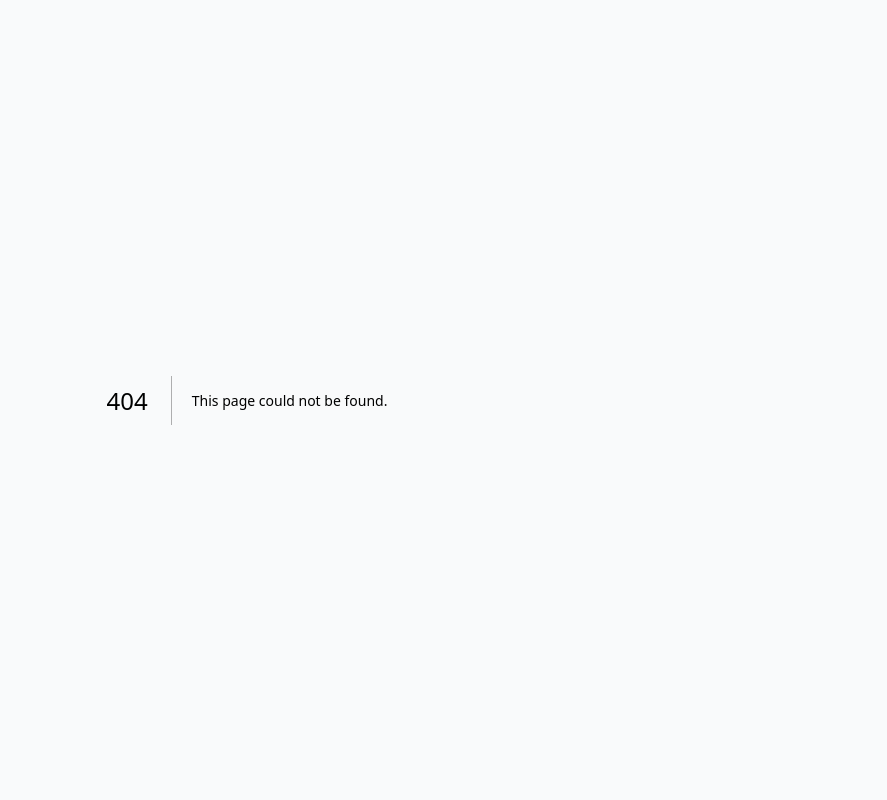
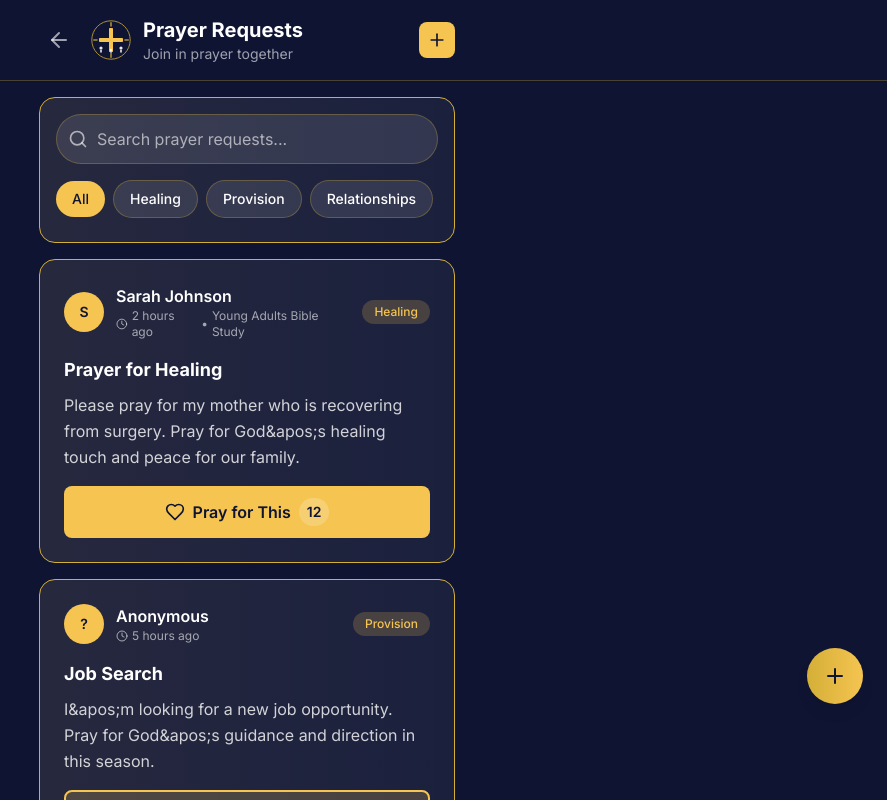
Before and after one commit to eyinjusalako1/gourd, a Next.js app: page /prayers in a window 1280 px wide. Before the commit this address had no page. Shown: the top 800 px of the page, without its empty margins (393-1280 px from the left). Built offline with nearby package versions, Linux system fonts and the light colour scheme.

Commit message:
Add Prayer Requests MVP feature - browse and interact with prayer requests

```diff
--- /dev/null
+++ b/src/app/prayers/page.tsx
@@ -0,0 +1,246 @@
+'use client'
+
+import React, { useState, useEffect } from 'react'
+import { useRouter } from 'next/navigation'
+import { Heart, Plus, Search, Filter, ArrowLeft, User, Clock, Prayer } from 'lucide-react'
+import Logo from '@/components/Logo'
+
+interface PrayerRequest {
+  id: string
+  author: string
+  title: string
+  content: string
+  date: string
+  category: string
+  prayersCount: number
+  hasPrayed: boolean
+  isAnonymous: boolean
+  fellowship?: string
+}
+
+const mockPrayerRequests: PrayerRequest[] = [
+  {
+    id: '1',
+    author: 'Sarah Johnson',
+    title: 'Prayer for Healing',
+    content: 'Please pray for my mother who is recovering from surgery. Pray for God&apos;s healing touch and peace for our family.',
+    date: '2 hours ago',
+    category: 'Healing',
+    prayersCount: 12,
+    hasPrayed: false,
+    isAnonymous: false,
+    fellowship: 'Young Adults Bible Study'
+  },
+  {
+    id: '2',
+    author: 'Anonymous',
+    title: 'Job Search',
+    content: 'I&apos;m looking for a new job opportunity. Pray for God&apos;s guidance and direction in this season.',
+    date: '5 hours ago',
+    category: 'Provision',
+    prayersCount: 8,
+    hasPrayed: true,
+    isAnonymous: true
+  },
+  {
+    id: '3',
+    author: 'Michael Chen',
+    title: 'Family Reconciliation',
+    content: 'My family is going through a difficult season. Pray for restoration and unity in our relationships.',
+    date: '1 day ago',
+    category: 'Relationships',
+    prayersCount: 15,
+    hasPrayed: false,
+    isAnonymous: false,
+    fellowship: 'Men&apos;s Accountability Group'
+  }
+]
+
+const categories = ['All', 'Healing', 'Provision', 'Relationships', 'Faith', 'Family', 'Work', 'Other']
+
+export default function PrayersPage() {
+  const router = useRouter()
+  const [searchQuery, setSearchQuery] = useState('')
+  const [selectedCategory, setSelectedCategory] = useState('All')
+  const [prayerRequests, setPrayerRequests] = useState<PrayerRequest[]>(mockPrayerRequests)
+
+  // Load prayers from localStorage
+  useEffect(() => {
+    const loadPrayers = () => {
+      const savedPrayers = localStorage.getItem('gathered_prayers')
+      if (savedPrayers) {
+        const parsedPrayers = JSON.parse(savedPrayers)
+        setPrayerRequests([...parsedPrayers, ...mockPrayerRequests])
+      }
+    }
+
+    loadPrayers()
+
+    // Listen for storage events
+    window.addEventListener('storage', loadPrayers)
+    return () => window.removeEventListener('storage', loadPrayers)
+  }, [])
+
+  const handlePray = (id: string) => {
+    setPrayerRequests(prev =>
+      prev.map(request =>
+        request.id === id
+          ? { ...request, hasPrayed: !request.hasPrayed, prayersCount: request.hasPrayed ? request.prayersCount - 1 : request.prayersCount + 1 }
+          : request
+      )
+    )
+  }
+
+  const handleCreatePrayer = () => {
+    router.push('/prayers/create')
+  }
+
+  const filteredPrayerRequests = prayerRequests.filter(request => {
+    const matchesCategory = selectedCategory === 'All' || request.category === selectedCategory
+    const matchesSearch = request.title.toLowerCase().includes(searchQuery.toLowerCase()) ||
+                         request.content.toLowerCase().includes(searchQuery.toLowerCase())
+    return matchesCategory && matchesSearch
+  })
+
+  return (
+    <div className="min-h-screen bg-[#0F1433] pb-20">
+      {/* Header */}
+      <div className="bg-[#0F1433] shadow-sm border-b border-[#D4AF37]/30 sticky top-0 z-40">
+        <div className="max-w-md mx-auto px-4">
+          <div className="flex items-center justify-between py-4">
+            <div className="flex items-center space-x-3">
+              <button
+                onClick={() => router.push('/dashboard')}
+                className="p-2 text-white/60 hover:text-white transition-colors"
+                title="Back to Dashboard"
+              >
+                <ArrowLeft className="w-6 h-6" />
+              </button>
+              <Logo size="md" showText={false} />
+              <div>
+                <h1 className="text-xl font-bold text-white">Prayer Requests</h1>
+                <p className="text-sm text-white/60">Join in prayer together</p>
+              </div>
+            </div>
+            <button
+              onClick={handleCreatePrayer}
+              className="bg-[#F5C451] text-[#0F1433] p-2 rounded-lg hover:bg-[#D4AF37] transition-colors"
+            >
+              <Plus className="w-5 h-5" />
+            </button>
+          </div>
+        </div>
+      </div>
+
+      {/* Search and Filters */}
+      <div className="max-w-md mx-auto px-4 py-4">
+        <div className="bg-white/5 border border-[#D4AF37] rounded-2xl p-4 relative overflow-hidden">
+          <div className="absolute inset-0 bg-gradient-to-r from-[#F5C451]/5 to-transparent pointer-events-none"></div>
+          <div className="relative z-10">
+            {/* Search Bar */}
+            <div className="relative mb-4">
+              <Search className="absolute left-3 top-1/2 -translate-y-1/2 w-5 h-5 text-white/60" />
+              <input
+                type="text"
+                placeholder="Search prayer requests..."
+                className="w-full bg-white/10 border border-[#D4AF37]/30 rounded-full py-3 pl-10 pr-4 text-white placeholder-white/60 focus:outline-none focus:border-[#F5C451]"
+                value={searchQuery}
+                onChange={(e) => setSearchQuery(e.target.value)}
+              />
+            </div>
+
+            {/* Category Filters */}
+            <div className="flex items-center space-x-2 overflow-x-auto pb-2">
+              {categories.map(category => (
+                <button
+                  key={category}
+                  onClick={() => setSelectedCategory(category)}
+                  className={`px-4 py-2 rounded-full text-sm font-medium whitespace-nowrap transition-colors ${
+                    selectedCategory === category
+                      ? 'bg-[#F5C451] text-[#0F1433]'
+                      : 'bg-white/10 text-white border border-[#D4AF37]/30 hover:bg-white/20'
+                  }`}
+                >
+                  {category}
+                </button>
+              ))}
+            </div>
+          </div>
+        </div>
+      </div>
+
+      {/* Prayer Requests List */}
+      <div className="max-w-md mx-auto px-4 space-y-4 pb-6">
+        {filteredPrayerRequests.length === 0 ? (
+          <div className="text-center py-12">
+            <Heart className="w-16 h-16 text-white/40 mx-auto mb-4" />
+            <h3 className="text-xl font-semibold text-white mb-2">No prayer requests found</h3>
+            <p className="text-white/80">Be the first to share a prayer request</p>
+          </div>
+        ) : (
+          filteredPrayerRequests.map(request => (
+            <div key={request.id} className="bg-white/5 border border-[#D4AF37] rounded-2xl p-6 relative overflow-hidden">
+              <div className="absolute inset-0 bg-gradient-to-r from-[#F5C451]/5 to-transparent pointer-events-none"></div>
+              <div className="relative z-10">
+                {/* Author Info */}
+                <div className="flex items-center space-x-3 mb-4">
+                  <div className="w-10 h-10 bg-[#F5C451] rounded-full flex items-center justify-center text-sm font-semibold text-[#0F1433]">
+                    {request.isAnonymous ? '?' : request.author.charAt(0)}
+                  </div>
+                  <div className="flex-1">
+                    <h4 className="font-semibold text-white">
+                      {request.isAnonymous ? 'Anonymous' : request.author}
+                    </h4>
+                    <p className="text-xs text-white/60 flex items-center space-x-1">
+                      <Clock className="w-3 h-3" />
+                      <span>{request.date}</span>
+                      {request.fellowship && (
+                        <>
+                          <span>•</span>
+                          <span>{request.fellowship}</span>
+                        </>
+                      )}
+                    </p>
+                  </div>
+                  <span className="px-3 py-1 bg-[#F5C451]/20 text-[#F5C451] rounded-full text-xs font-medium">
+                    {request.category}
+                  </span>
+                </div>
+
+                {/* Prayer Content */}
+                <h3 className="text-lg font-bold text-white mb-2">{request.title}</h3>
+                <p className="text-white/80 leading-relaxed mb-4">{request.content}</p>
+
+                {/* Pray Button */}
+                <button
+                  onClick={() => handlePray(request.id)}
+                  className={`w-full flex items-center justify-center space-x-2 px-4 py-3 rounded-lg font-semibold transition-colors ${
+                    request.hasPrayed
+                      ? 'bg-[#F5C451]/20 text-[#F5C451] border-2 border-[#F5C451]'
+                      : 'bg-[#F5C451] text-[#0F1433] hover:bg-[#D4AF37]'
+                  }`}
+                >
+                  <Heart className={`w-5 h-5 ${request.hasPrayed ? 'fill-current' : ''}`} />
+                  <span>{request.hasPrayed ? 'Praying...' : 'Pray for This'}</span>
+                  <span className="ml-2 px-2 py-1 bg-white/20 rounded-full text-sm">
+                    {request.prayersCount}
+                  </span>
+                </button>
+              </div>
+            </div>
+          ))
+        )}
+      </div>
+
+      {/* Create Prayer Request Button - Floating */}
+      <div className="fixed bottom-24 right-6 z-50">
+        <button
+          onClick={handleCreatePrayer}
+          className="bg-gradient-to-r from-[#D4AF37] to-[#F5C451] text-[#0F1433] p-4 rounded-full shadow-lg hover:shadow-xl transform hover:scale-105 transition-all"
+        >
+          <Plus className="w-6 h-6" />
+        </button>
+      </div>
+    </div>
+  )
+}
```
